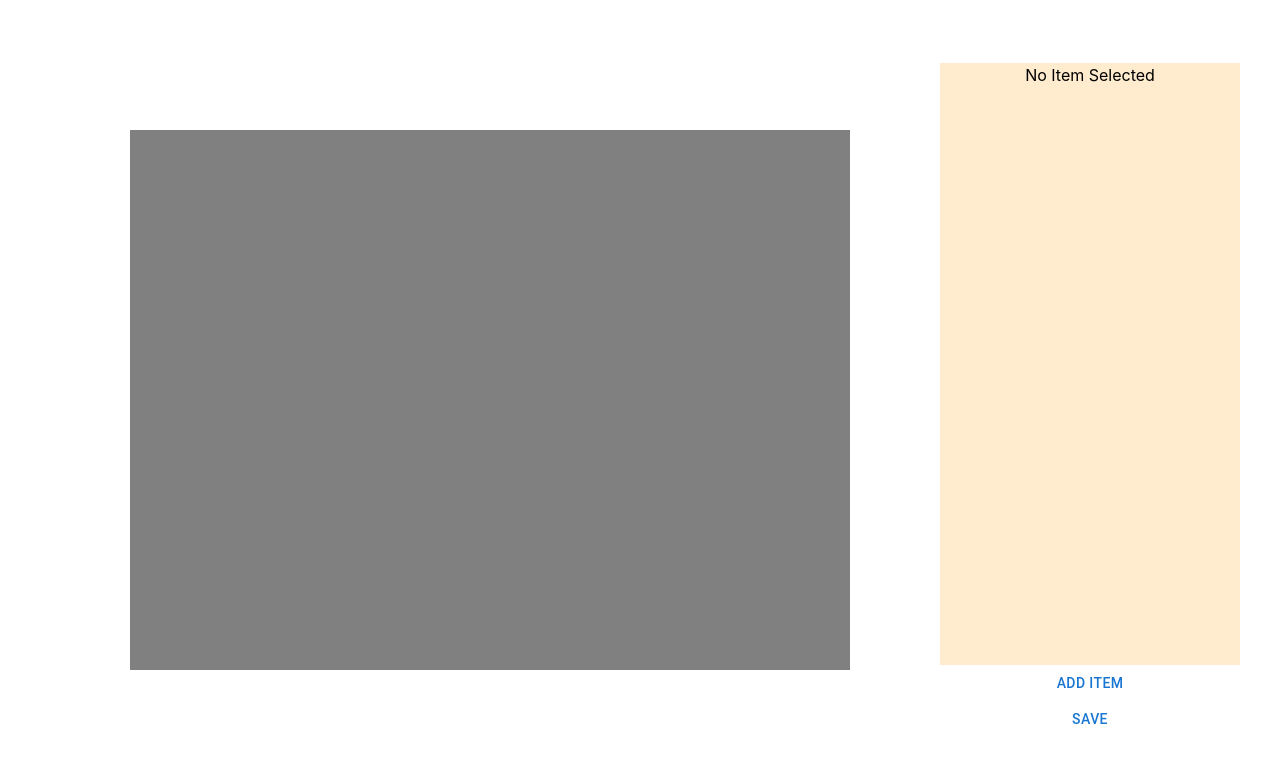
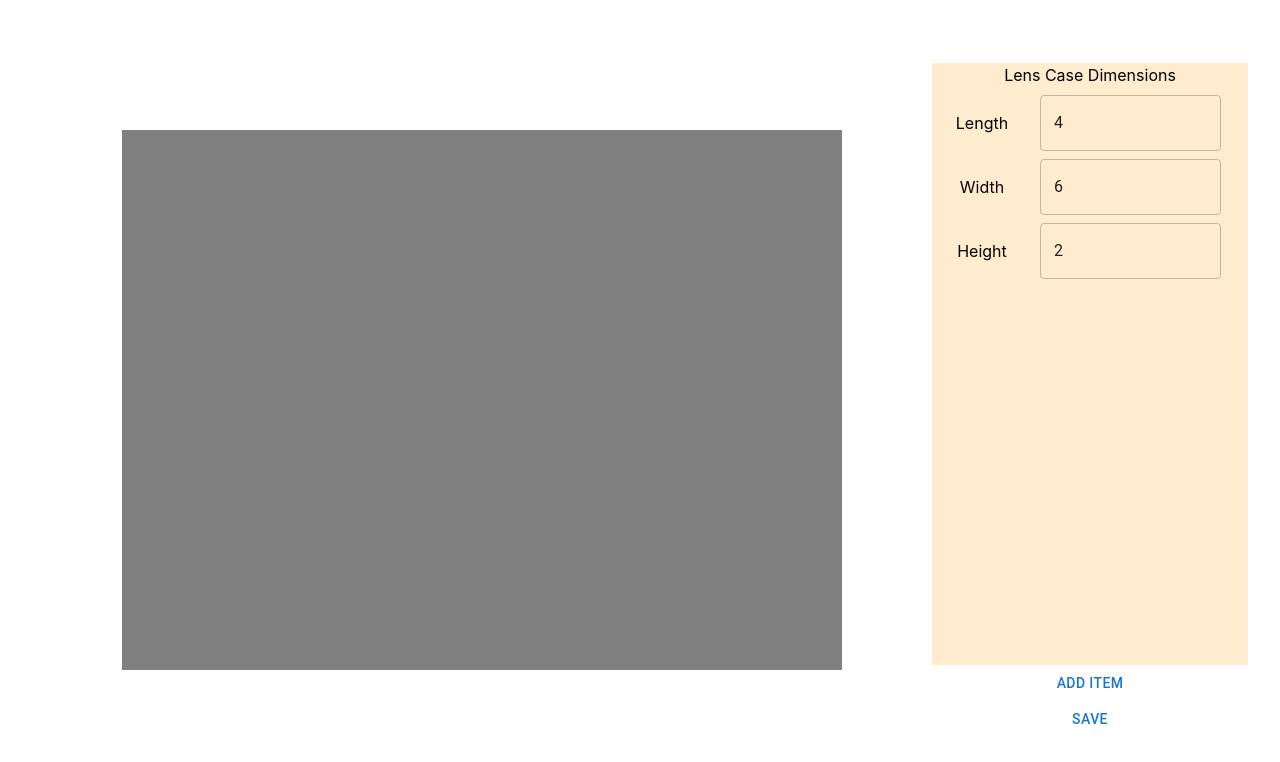
Before and after one commit to boffskbob/lens-case, a React (Vite) app: page / in a window 1280 px wide. Shown: the top 762 px of the page. Built offline with nearby package versions, Linux system fonts and the light colour scheme.

Commit message:
added length, width, and height state variables

```diff
--- a/src/App.css
+++ b/src/App.css
@@ -100,6 +100,15 @@
 
 .textFormat{
   color:black;
-  display : inline-block;
+  display : flex;
+  justify-content: center;
+  align-items: center;
   padding : 10;
 }
+
+.textField{
+  display:flex;
+  flex-direction : row;
+  justify-content: center;
+  align-items: center;
+}
--- a/src/App.jsx
+++ b/src/App.jsx
@@ -1,10 +1,13 @@
 import { useState, createContext } from 'react';
-import { Box, Button, Stack, TextField } from '@mui/material';
+import { Box, Button, Grid, Grid2, Stack, TextField } from '@mui/material';
 import './App.css';
 import SaveButton from './SaveButton.jsx';
 import LensCase from './LensCase.jsx';
 
 const DEFAULT_DIAMETER = 50;
+const DEFAULT_BOX_HEIGHT = 2;
+const DEFAULT_BOX_WIDTH = 6;
+const DEFAULT_BOX_LENGTH = 4;
 
 // TODO : create a width/height context
 export const ItemsContext = createContext([]);
@@ -14,6 +17,9 @@ function App() {
   const [count, setCount] = useState(0);
   const [selected, setSelected] = useState(null); // id of the item
   const [textValue, setTextValue] = useState("");
+  const [boxHeight, setBoxHeight] = useState(DEFAULT_BOX_HEIGHT);
+  const [boxWidth, setBoxWidth] = useState(DEFAULT_BOX_WIDTH);
+  const [boxLength, setBoxLength] = useState(DEFAULT_BOX_LENGTH);
 
   const handleClick = (e) => {
     const sandbox = document.getElementById("sandbox");
@@ -22,6 +28,9 @@ function App() {
       console.log("clicked item");
       setSelected(e.target.id);
       setTextValue(e.target.style.width.substring(0, e.target.style.width.length - 2) / 2)
+    }
+    else{
+      setSelected(null);
     }
   }
 
@@ -51,6 +60,20 @@ function App() {
     }
   }
 
+  const handleBoxHeightText = (e) => {
+    setBoxHeight(e.target.value);
+  }
+
+  const handleBoxWidthText = (e) => {
+    setBoxWidth(e.target.value);
+    // update display if valid number
+  }
+
+  const handleBoxLengthText = (e) => {
+    setBoxLength(e.target.value);
+    // update display if valid number
+  }
+
   return (
     <div id='container'>
       <Box id='sandbox' onClick={handleClick}>
@@ -60,11 +83,36 @@ function App() {
       </Box>
       <div id='selection-container'>
         <div id="selections">{selected != null ?
-          <Stack direction="row" spacing={2}><Box className='textFormat' margin={2}>Radius</Box> {/^\d+$/.test(textValue) ? <TextField label="Enter Text"
+          // selected item
+          <Stack direction="row" spacing={2}><Box className='textFormat' margin={2}>Radius</Box> {/^\d+$/.test(textValue) || /^\d+\.?\d*$/.test(textValue) ?
+
+          // valid input
+          <TextField label="Enter Text"
           variant="outlined"
           value={textValue} // Controlled input
           onChange={handleTextChange} // Update state on input change
-          fullWidth/> : <TextField error onChange={handleTextChange} margin="normal" helperText="Please input numbers only"/>}</Stack> : <Box className='textFormat'>No Item Selected</Box>
+          fullWidth/> :
+
+          // invalid input
+          <TextField error onChange={handleTextChange} margin="normal" helperText="Please input numbers only"/>}</Stack> :
+
+          // no selected item
+          <Grid2 container spacing={1}>
+            <Grid2 size={12} className='textFormat'>Lens Case Dimensions</Grid2>
+            {/* <Box className='textFormat'>Lens Case Dimensions</Box> */}
+
+            <Grid2 size={4} className='textField'><Box className='textFormat'>Length</Box></Grid2>
+            <Grid2 size={7}>{/^\d+$/.test(boxLength) || /^\d+\.?\d*$/.test(boxLength) ? <TextField variant='outlined' value={boxLength} onChange={handleBoxLengthText}
+            /> : <TextField error helperText="Please input numbers only" value={boxLength} onChange={handleBoxLengthText}/>}</Grid2>
+
+            <Grid2 size={4} className='textField'><Box className='textFormat'>Width</Box></Grid2>
+            <Grid2 size={7}>{/^\d+$/.test(boxWidth) || /^\d+\.?\d*$/.test(boxWidth) ? <TextField variant='outlined' value={boxWidth} onChange={handleBoxWidthText}
+            /> : <TextField error helperText="Please input numbers only" value={boxWidth} onChange={handleBoxWidthText}/>}</Grid2>
+
+            <Grid2 size={4} className='textField'><Box className='textFormat'>Height</Box></Grid2>
+            <Grid2 size={7}>{/^\d+$/.test(boxHeight) || /^\d+\.?\d*$/.test(boxHeight) ? <TextField variant='outlined' value={boxHeight} onChange={handleBoxHeightText}
+            /> : <TextField error helperText="Please input numbers only" value={boxHeight} onChange={handleBoxHeightText}/>}</Grid2>
+          </Grid2>
           }</div>
 
         <Button onClick={addLens}>Add Item</Button>
```
